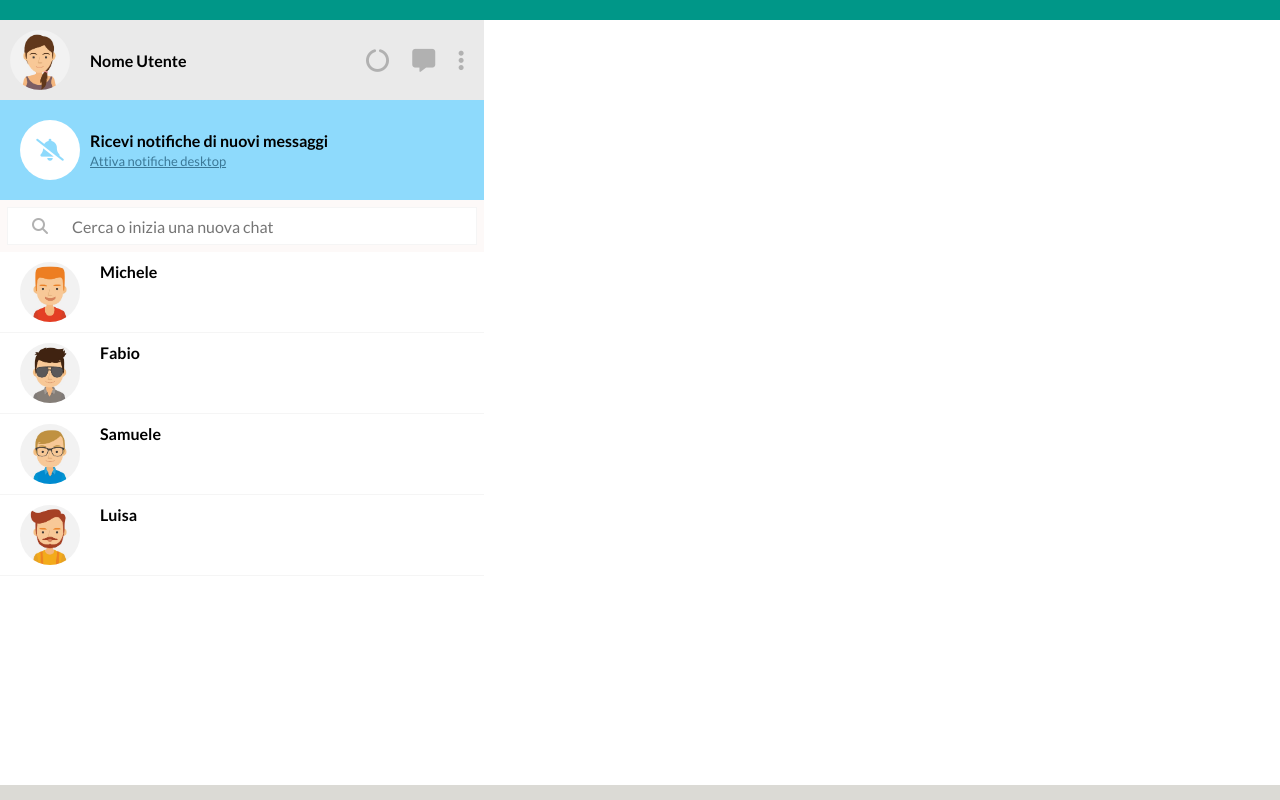
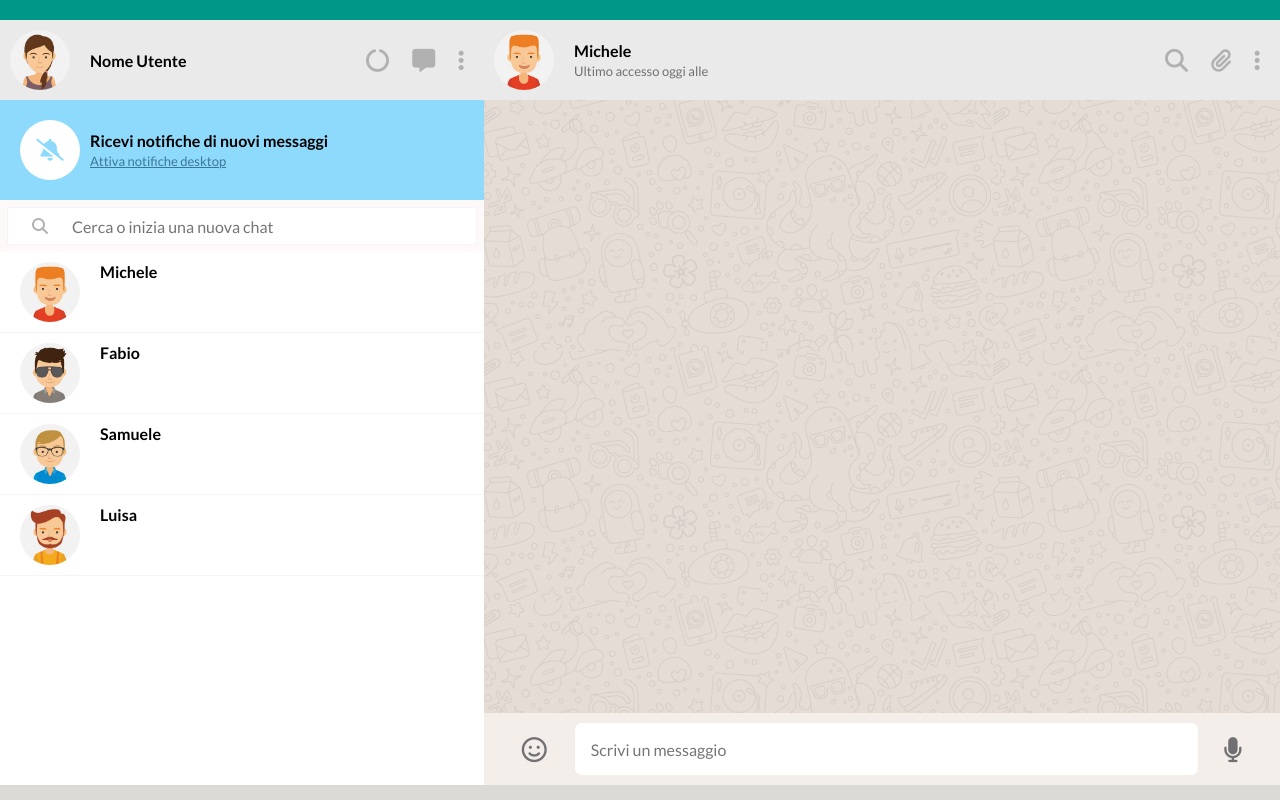
Before and after one commit to matteocicigoi/vue-boolzapp, a plain HTML site: page milestone1/index.html in a window 1280 px wide. Drawn offline with Linux system fonts and the light colour scheme.

Commit message:
feat: milestone 1

```diff
--- a/milestone1/css/_partials/common.css
+++ b/milestone1/css/_partials/common.css
@@ -6,7 +6,7 @@ body{
     height: 100vh;
     padding: 20px 0 15px;
 }
-
+/* flex */
 .flex{
     display: flex;
 }
@@ -22,6 +22,7 @@ body{
 .direction-column{
     flex-direction: column;
 }
+/* user */
 .user-container{
     width: 100%;
     padding: 10px;
--- a/milestone1/css/_partials/main.css
+++ b/milestone1/css/_partials/main.css
@@ -19,11 +19,12 @@
 .right-box{
     width: var(--size-right);
 }
-/* left box */
-.left-box header{
+.left-box header,
+.right-box header{
     background-color: var(--bg-header);
 }
 
+/* left box */
 .left-box main{
     background-color: var(--bg-left);
     height: 100%;
@@ -47,6 +48,7 @@
     color: var(--text-secondary);
     background-color: var(--bg-container);
 }
+
 .left-box .search input{
     all: unset;
     width: 100%;
@@ -59,7 +61,7 @@
 .left-box .search input::placeholder{
     font-size: 16px;
 }
-
+/* utenti */
 .left-box .user{
     background-color: var(--bg-container);
     overflow-y: scroll;
@@ -71,3 +73,45 @@
     border-bottom: 1px solid var(--border);
     padding: 10px 20px;
 }
+
+/* right box */
+.right-box header .user-info span{
+    text-decoration: none;
+    color: var(--text-tertiary);
+
+}
+.right-box main{
+    background-image: url("../../img/mine.jpg");
+    width: 100%;
+    height: 100%;
+    overflow-y: scroll;
+}
+
+.right-box footer{
+    padding: 10px;
+    background-color: var(--bg-footer);
+    color: var(--text-tertiary);
+}
+
+.right-box input{
+    all: unset;
+    background-color: var(--bg-container);
+    height: 50px;
+    width: 100%;
+    border:solid 1px transparent;
+    border-radius: 7px;
+}
+
+.right-box input::placeholder{
+    padding-left: 15px;
+}
+
+.right-box .input-message{
+    width: 80%;
+}
+
+.right-box .icon{
+    flex-grow: 1;
+    text-align: center;
+    font-size: 25px;
+}
--- a/milestone1/css/_partials/variables.css
+++ b/milestone1/css/_partials/variables.css
@@ -7,11 +7,13 @@
     --bg-header: #EAEAEA;
     --bg-notifications: #8EDAFC;
     --bg-left: #FDF9F8;
+    --bg-footer: #F3EEEA;
 
     --border: #F5F5F5;
 
     --text-secondary: #B1B1B1;
     --text-notifications: #3B7897;
+    --text-tertiary: #707072;
 
     --size-left: 484px;
     --size-right: calc(100% - var(--size-left));
--- a/milestone1/index.html
+++ b/milestone1/index.html
@@ -33,6 +33,7 @@
                 </div>
             </header>
             <!-- Fine Utente-->
+
             <main class="flex direction-column">
                 <!-- Notifiche -->
                 <div class="user-container notifications flex space-between align-center">
@@ -47,6 +48,7 @@
                     </div>
                 </div>
                 <!-- Fine Notifiche-->
+
                 <!-- Ricerca -->
                 <div class="search flex align-center">
                     <label for="search-chat">
@@ -55,6 +57,7 @@
                     <input type="text" id="search-chat" placeholder="Cerca o inizia una nuova chat">
                 </div>
                 <!-- Fine Ricerca -->
+
                 <!-- Utenti -->
                 <div class="user">
                     <ul>
@@ -97,7 +100,37 @@
         </div>
         <!-- Fine Contenitore utenti -->
         <!-- Contenitore chat -->
-        <div class="box right-box"></div>
+        <div class="box right-box flex direction-column">
+            <!-- Utente -->
+            <header class="user-container flex space-between align-center">
+                <div class="user-info flex align-center">
+                    <img src="img/avatar_1.jpg" alt="user">
+                    <div>
+                        <h3>Michele</h3>
+                        <span>Ultimo accesso oggi alle</span>
+                    </div>
+                </div>
+                <div class="right-info">
+                    <i class="fa-solid fa-magnifying-glass"></i>
+                    <i class="fa-solid fa-paperclip"></i>
+                    <i class="fa-solid fa-ellipsis-vertical"></i>
+                </div>
+            </header>
+            <!-- Fine Utente-->
+            <!-- Chat -->
+            <main>
+
+            </main>
+            <!-- Fine Chat -->
+            <!-- Messaggio -->
+            <footer class="flex align-center space-between">
+                <div class="icon"><i class="fa-regular fa-face-smile"></i></div>
+                <div class="input-message"><input type="text" placeholder="Scrivi un messaggio"></div>
+                <div class="icon"><i class="fa-solid fa-microphone"></i></div>
+            </footer>
+            <!-- Fine Messaggio -->
+
+        </div>
         <!-- Fine Contenitore chat -->
     </div>
 </body>
```
Also changed, not shown: milestone1/img/mine.jpg (added).
